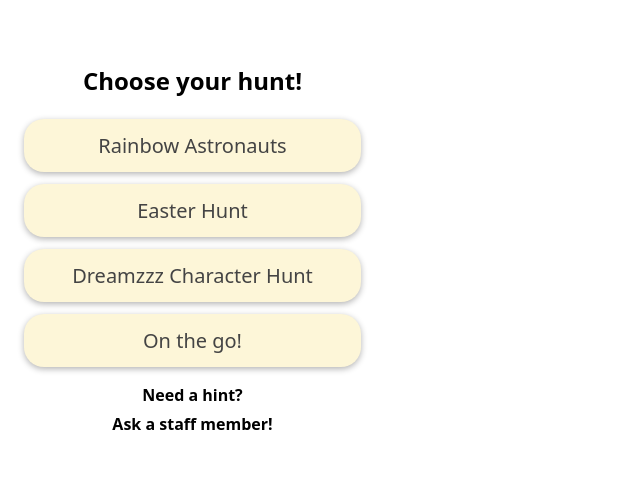
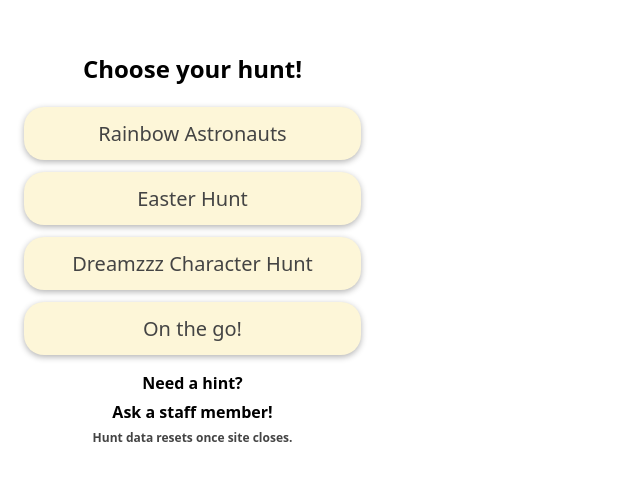
Before and after one commit to elaaquino/ldc-minifigure-hunts, a React (Vite) app in the folder ldc-thing/: page /select in a window 1280 px wide. Shown: the part 158-638 px from the top of the page, without its empty margins (0-640 px from the left). Built offline with nearby package versions, Linux system fonts and the light colour scheme.

Commit message:
added temp data saving + disclosure

```diff
--- a/ldc-thing/src/App.css
+++ b/ldc-thing/src/App.css
@@ -52,12 +52,6 @@
 
 }
 
-.hint-text {
-  color: black;
-  margin: 5px;
-  font-weight: bold;
-}
-
 .start-button {
   background-color: #fdf6d8 !important;
   color: #444 !important;
--- a/ldc-thing/src/HuntPage.jsx
+++ b/ldc-thing/src/HuntPage.jsx
@@ -5,7 +5,7 @@
 
 const mockHunts = {
   astronauts: ['Red','Pink', 'Orange', 'Yellow', 'Green', 'Blue', 'Purple', 'Brown', 'White', 'Gray', 'Black'],
-  easter: ['Trident', 'Dotted', 'Chocolate', 'Pirate', 'Striped', 'Glass', 'Sunglasses', 'Heart', 'Pinktie'],
+  easter: ['Trident', 'Dotted', 'Chocolate', 'Pirate', 'Striped', 'Glass', 'Sunglasses', 'Heart', 'Pink Tie'],
   dreamz: ['Cooper', 'Mrs Castillo', 'Mateo', 'Izzie', 'Zoey', 'Mr Oz'],
   onthego: ['Rocketship', 'Cowboy', 'Racecar', 'Boat', 'Airplane', 'Train'],
 };
@@ -17,10 +17,15 @@
 
 function HuntPage() {
   const { huntId } = useParams();
+  const storageKey = `found-${huntId}`;
   const navigate = useNavigate();
   const minifigs = mockHunts[huntId] || [];
-  const [found, setFound] = useState({});
+  const [found, setFound] = useState(() => {
+    const stored = sessionStorage.getItem(storageKey);
+    return stored ? JSON.parse(stored) : {};
+  });
   const [showPopup, setShowPopup] = useState(false);
+
 
   useEffect(() => {
     console.log("checking hunt");
@@ -29,6 +34,10 @@
       setShowPopup(true); // you'll define this popup state below
     }
   }, [found, minifigs]);
+
+  useEffect(() => {
+    sessionStorage.setItem(storageKey, JSON.stringify(found));
+  }, [found]);
 
   const handleUpload = (name, event) => {
     const file = event.target.files[0];
--- a/ldc-thing/src/SelectHuntPage.css
+++ b/ldc-thing/src/SelectHuntPage.css
@@ -1,7 +1,8 @@
-h2 {
+.choose-hunt {
     color: black;
     margin-bottom: 20px;
 }
+
 .hunt-buttons {
     color:#444;
     width: 90%;
@@ -21,6 +22,19 @@
     margin-bottom: 12px;
 }
 
+.hint-text {
+  color: black;
+  margin: 5px;
+  font-weight: bold;
+}
+
+.hint-text2 {
+    color:#444;
+    margin: 5px;
+    font-size: 12px;
+    font-weight:bold;
+}
+
 .hunt-page {
     width: 375px;
     margin: 0 auto;
--- a/ldc-thing/src/SelectHuntPage.jsx
+++ b/ldc-thing/src/SelectHuntPage.jsx
@@ -13,7 +13,7 @@
 
   return (
     <div className="hunt-page">
-      <h2>Choose your hunt!</h2>
+      <h2 className="choose-hunt">Choose your hunt!</h2>
       <ul className="hunt-list">
         {hunts.map((hunt) => (
           <li className="button-format">
@@ -25,6 +25,7 @@
       </ul>
       <p className="hint-text">Need a hint?</p>
       <p className="hint-text">Ask a staff member!</p>
+      <p className="hint-text2">Hunt data resets once site closes.</p>
     </div>
   );
 }
```
